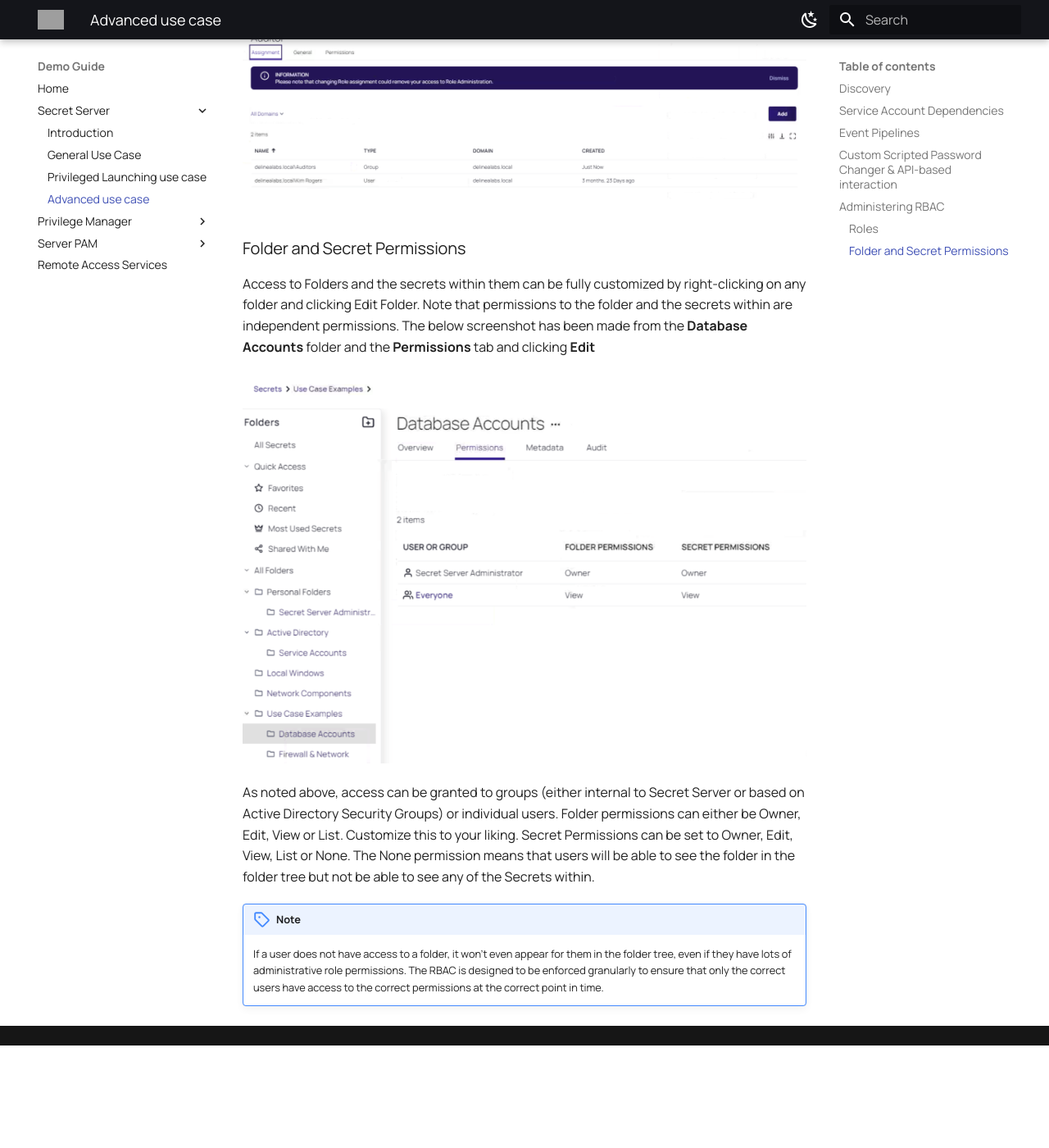
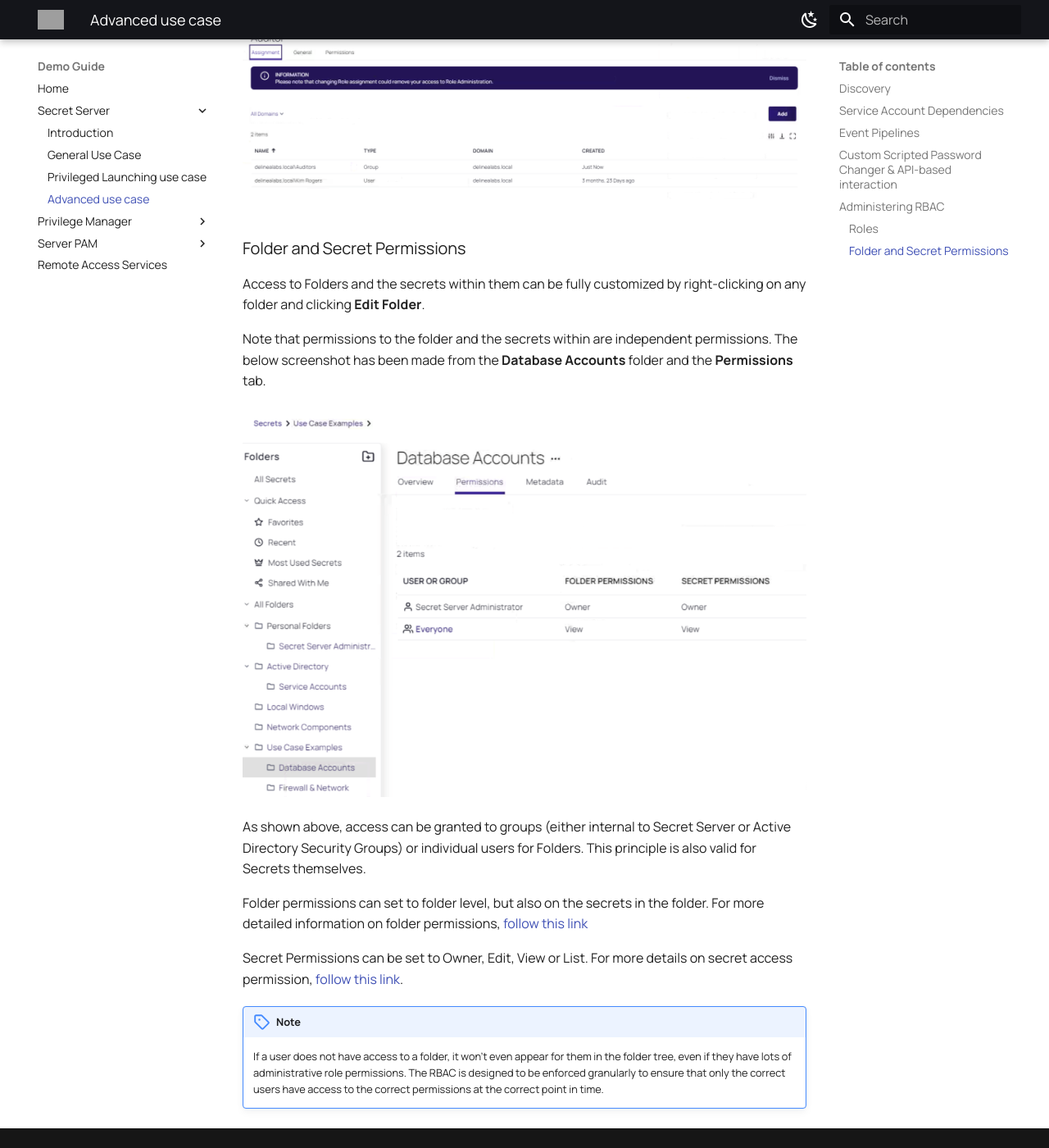
Before and after one commit to wessenstam/demoguide, an MkDocs documentation site: the page built from docs/secretserver/mod4/mod4.md, in a window 1280 px wide and 1400 px high, scrolled down 10716 px. Shown: the whole window at 82% size. Built offline with MkDocs 1.6.1 and Material for MkDocs 9.7.7, drawn with Linux system fonts in a browser that asks for light colours; before the commit the page ends 11991 px from its top, so only the background shows below that; grey boxes are pictures that could not be loaded.

Commit message:
Mod4 SSO updated

```diff
--- a/docs/secretserver/mod4/mod4.md
+++ b/docs/secretserver/mod4/mod4.md
@@ -173,11 +173,17 @@
 
 ### Folder and Secret Permissions
 
-Access to Folders and the secrets within them can be fully customized by right-clicking on any folder and clicking Edit Folder. Note that permissions to the folder and the secrets within are independent permissions. The below screenshot has been made from the **Database Accounts** folder and the **Permissions** tab and clicking **Edit**
+Access to Folders and the secrets within them can be fully customized by right-clicking on any folder and clicking **Edit Folder**.
+
+Note that permissions to the folder and the secrets within are independent permissions. The below screenshot has been made from the **Database Accounts** folder and the **Permissions** tab.
 
 ![Discovery](images/lab019a.png)
 
-As noted above, access can be granted to groups (either internal to Secret Server or based on Active Directory Security Groups) or individual users. Folder permissions can either be Owner, Edit, View or List. Customize this to your liking. Secret Permissions can be set to Owner, Edit, View, List or None. The None permission means that users will be able to see the folder in the folder tree but not be able to see any of the Secrets within.
+As shown above, access can be granted to groups (either internal to Secret Server or Active Directory Security Groups) or individual users for Folders. This principle is also valid for Secrets themselves.
+
+Folder permissions can set to folder level, but also on the secrets in the folder. For more detailed information on folder permissions, <a href="https://docs.delinea.com/secrets/current/folders/managing-folders/editing-folder-permissions/index.md" target="_blank">follow this link</a>
+
+Secret Permissions can be set to Owner, Edit, View or List. For more details on secret access permission, <a HREF="https://docs.delinea.com/secrets/current/secret-management/secret-permissions/index.md" target="_blank">follow this link</a>.
 
 !!! Note
     If a user does not have access to a folder, it won't even appear for them in the folder tree, even if they have lots of administrative role permissions. The RBAC is designed to be enforced granularly to ensure that only the correct users have access to the correct permissions at the correct point in time.
```
